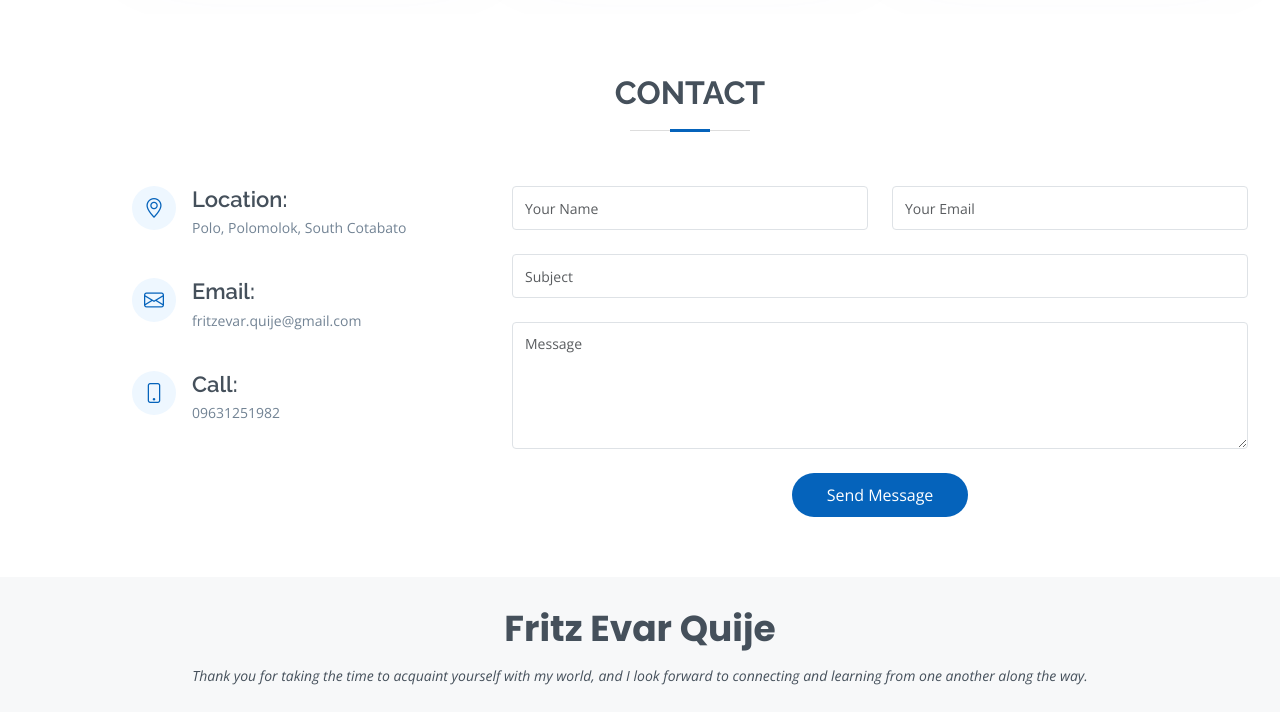
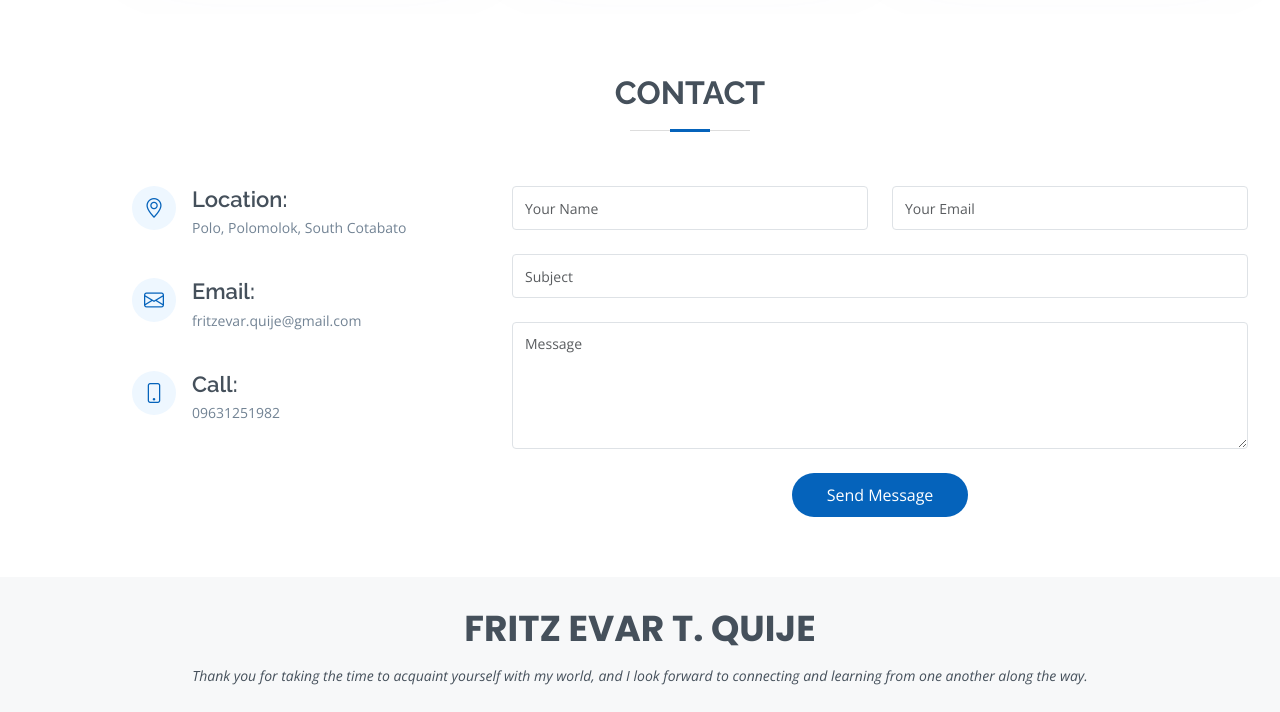
Before and after one commit to Fritz0223/fritzquije-curriculum-vitae, a plain HTML site: page index.html in a window 1280 px wide. Shown: the part 5795-6507 px from the top of the page. Drawn offline with nearby package versions, Linux system fonts and the light colour scheme.

Commit message:
Update index.html

```diff
--- a/index.html
+++ b/index.html
@@ -597,7 +597,7 @@ hometown. What sets me apart is my ability to thrive under pressure, making me a
   <!-- ======= Footer ======= -->
   <footer id="footer">
     <div class="container">
-      <h3>Fritz Evar Quije</h3>
+      <h3>FRITZ EVAR T. QUIJE</h3>
       <p>Thank you for taking the time to acquaint yourself with my world, and I look forward to connecting and learning from one another along the way.</p>
       <div class="social-links">
         <a href="#" class="twitter"><i class="bx bxl-twitter"></i></a>
```
